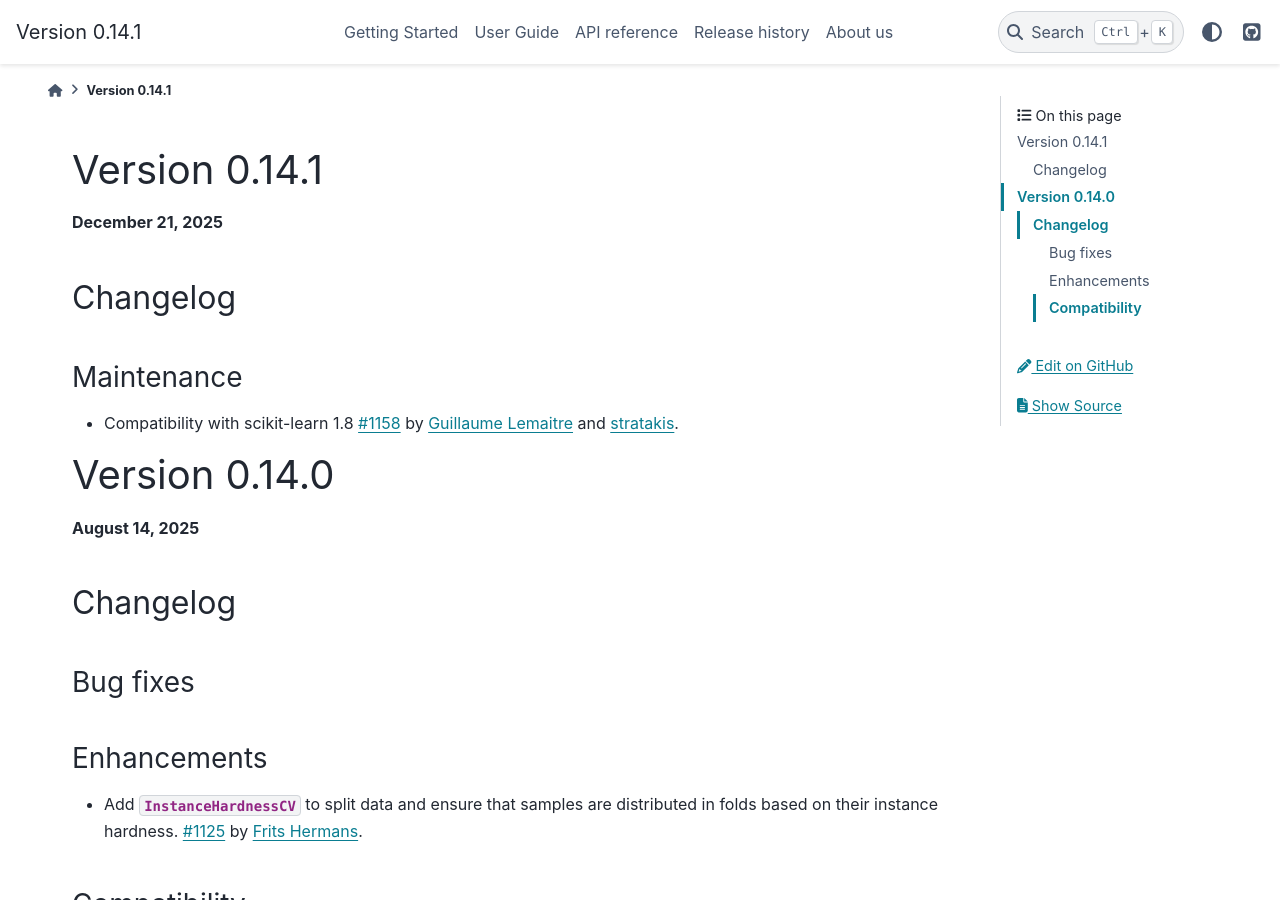
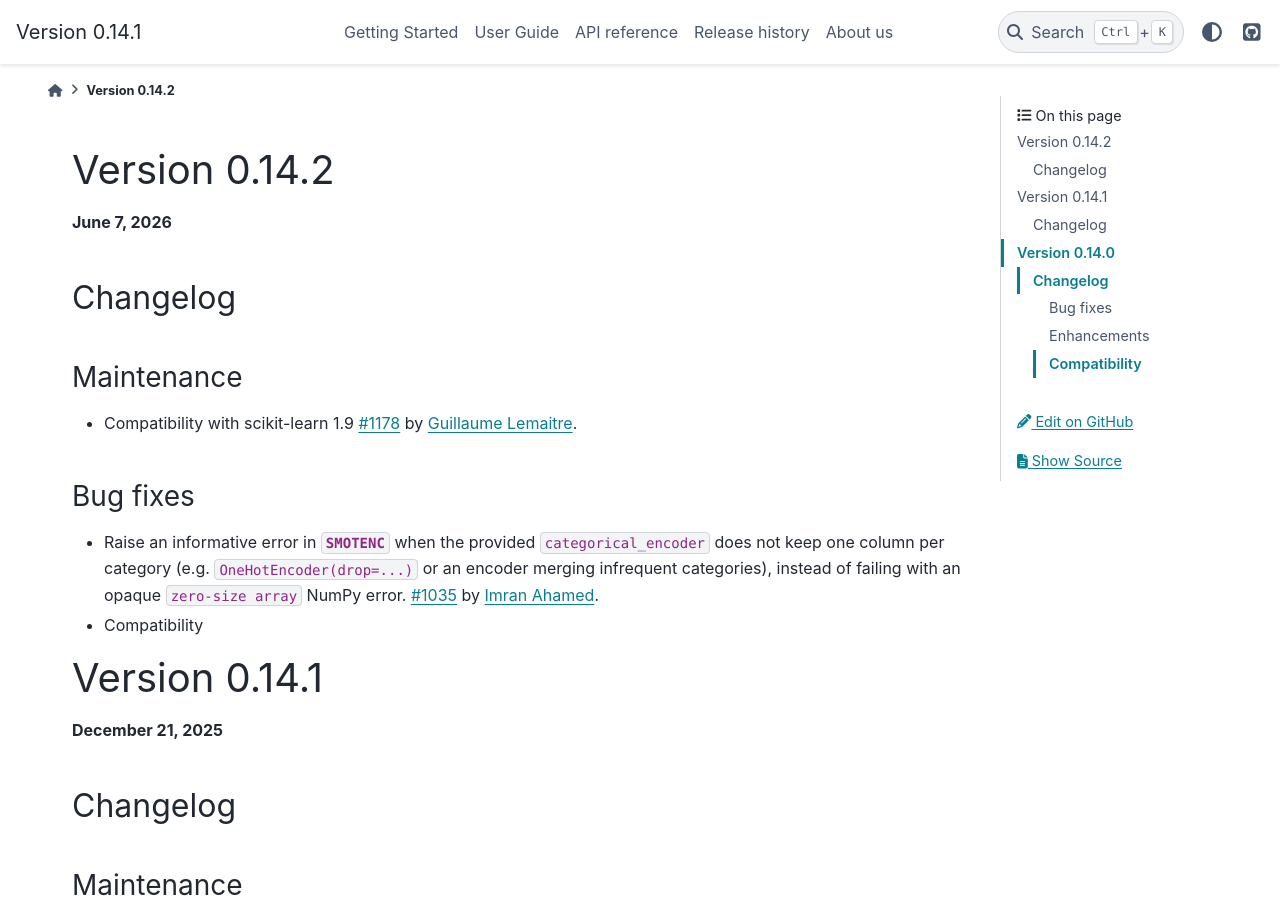
Before and after one commit to scikit-learn-contrib/imbalanced-learn, a Sphinx documentation site: the page built from doc/whats_new/v0.14.rst, in a window 1280 px wide and 900 px high. Built offline with Sphinx 7.4.7 and the PyData theme 0.15.4, drawn with Linux system fonts in a browser that asks for light colours; pages that are not in the unit, such as notebooks, are missing from menus.

Commit message:
docs: Update the changelog

```diff
--- a/doc/whats_new/v0.14.rst
+++ b/doc/whats_new/v0.14.rst
@@ -1,4 +1,29 @@
 .. _changes_0_14:
+
+Version 0.14.2
+==============
+
+**June 7, 2026**
+
+Changelog
+---------
+
+Maintenance
+...........
+
+- Compatibility with scikit-learn 1.9
+  :pr:`1178` by :user:`Guillaume Lemaitre <glemaitre>`.
+
+Bug fixes
+.........
+
+- Raise an informative error in :class:`~imblearn.over_sampling.SMOTENC` when the
+  provided `categorical_encoder` does not keep one column per category (e.g.
+  `OneHotEncoder(drop=...)` or an encoder merging infrequent categories), instead
+  of failing with an opaque ``zero-size array`` NumPy error.
+  :issue:`1035` by :user:`Imran Ahamed <immu4989>`.
+
+- Compatibility
 
 Version 0.14.1
 ==============
```
